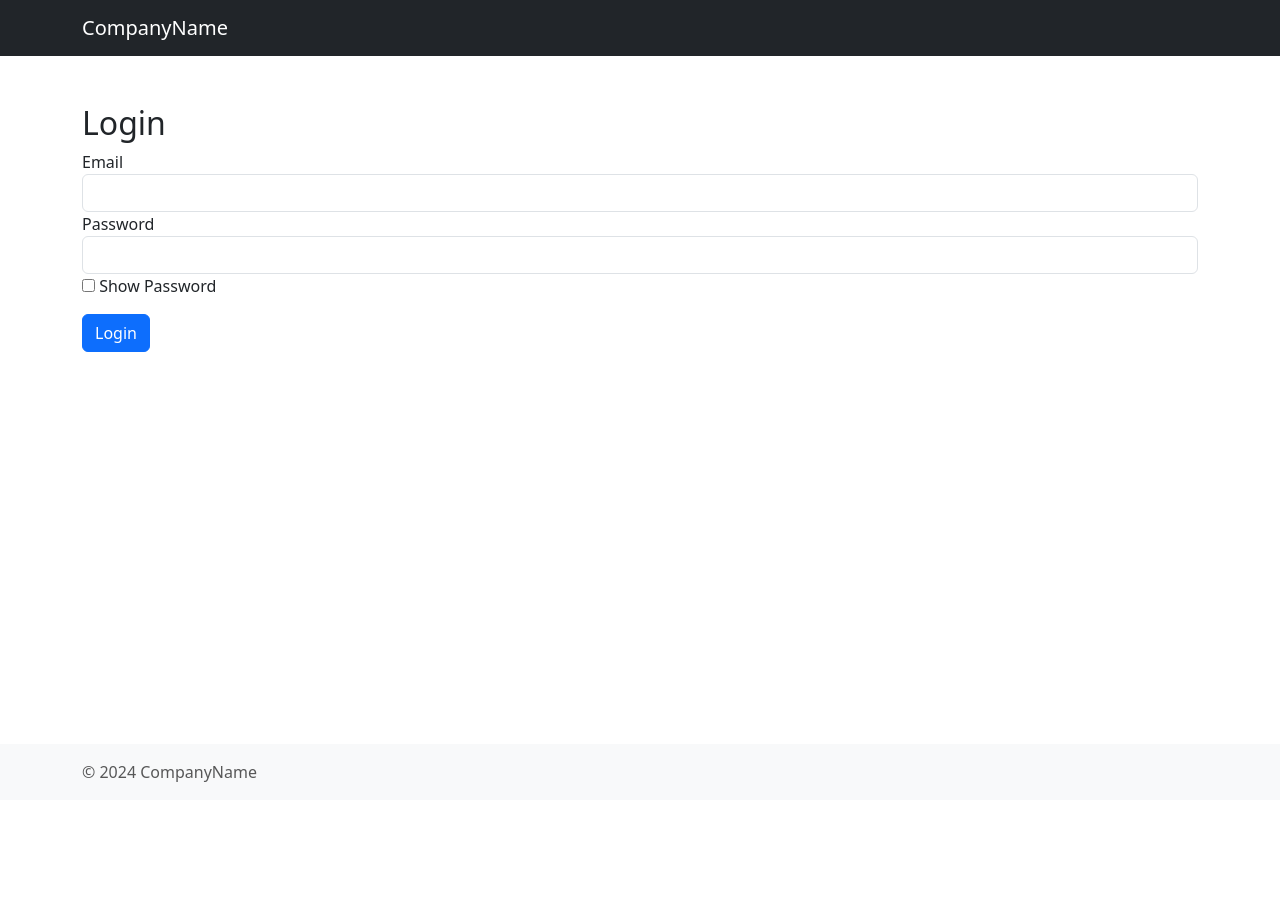
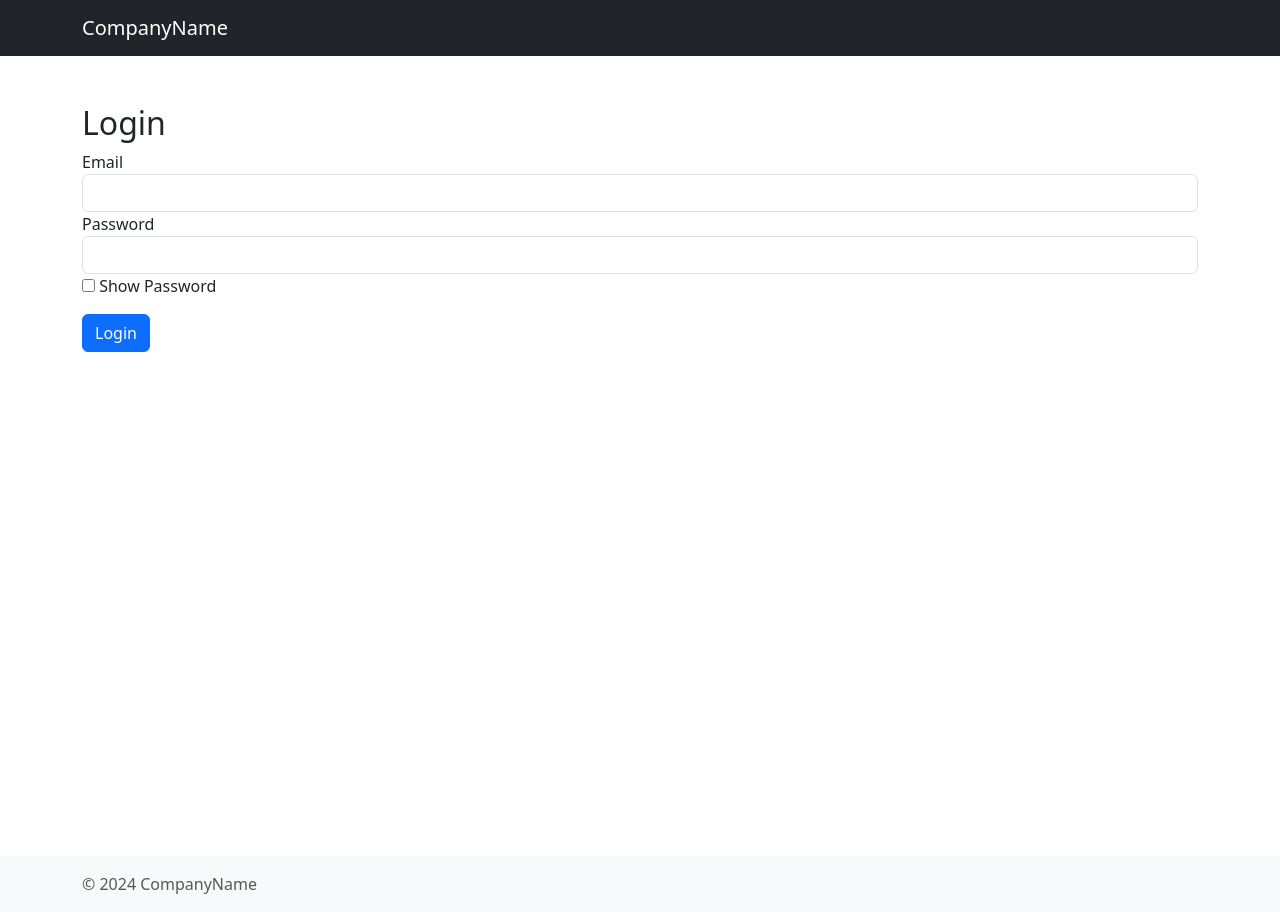
Before and after one commit to nhtY/jekirdek-case, a React (Vite) app in the folder frontend/my-crm-app/: page / in a window 1280 px wide. Before the commit the page ends 800 px from the top, so only its background shows below. Built offline with nearby package versions, Linux system fonts and the light colour scheme.

Commit message:
change style: the main component has 100-vh height now.

```diff
--- a/frontend/my-crm-app/src/App.jsx
+++ b/frontend/my-crm-app/src/App.jsx
@@ -14,7 +14,7 @@ const App = () => {
             <Router>
                 <div className="d-flex flex-column min-vh-100">
                     <AppNavbar />
-                    <main className="flex-fill">
+                    <main className="vh-100">
                         <AppRoutes />
                     </main>
                     <Footer />
```
